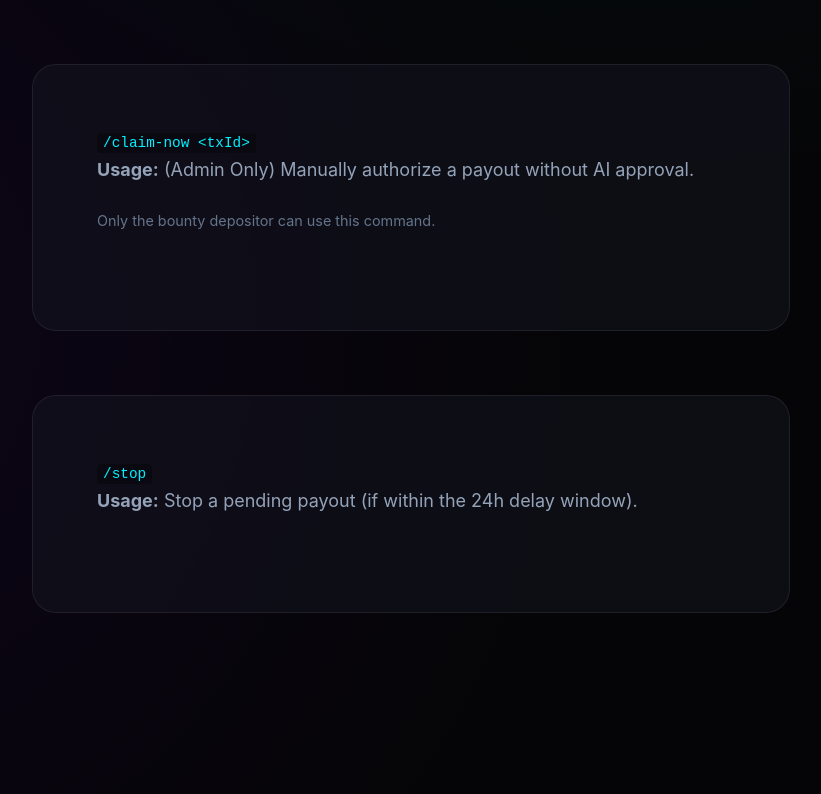
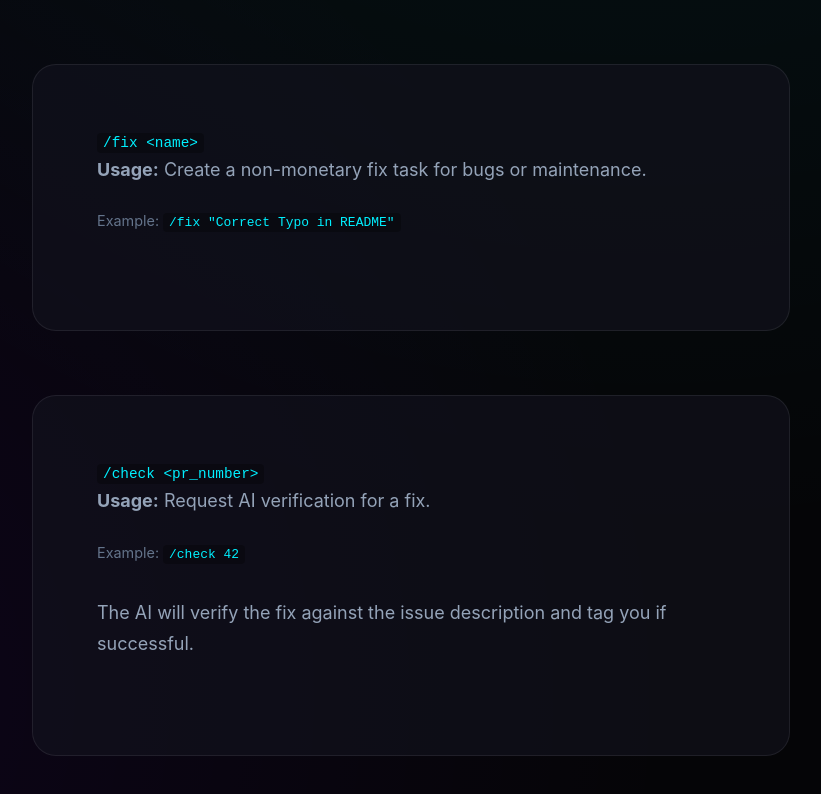
Before and after one commit to AlphaTechini/Near_Ai, a SvelteKit app in the folder Frontend/: page /docs in a window 1280 px wide. Shown: the part 2866-3660 px from the top of the page, without its empty margins (450-1271 px from the left). Built offline with nearby package versions, Linux system fonts and the light colour scheme.

Commit message:
feat: implement /fix and /check commands and update docs

```diff
--- a/Frontend/src/routes/docs/+page.svelte
+++ b/Frontend/src/routes/docs/+page.svelte
@@ -106,6 +106,21 @@
 						<p><strong>Usage:</strong> Post this on a PR to request AI review and payout.</p>
 						<p class="example">Example: <code>/claim 0x123...abc 15 0xWalletAddress...</code></p>
 						<p>The AI will verify the code diff against the issue description.</p>
+					</div>
+
+					<div class="command-card">
+						<code>/fix &lt;name&gt;</code>
+						<p><strong>Usage:</strong> Create a non-monetary fix task for bugs or maintenance.</p>
+						<p class="example">Example: <code>/fix "Correct Typo in README"</code></p>
+					</div>
+
+					<div class="command-card">
+						<code>/check &lt;pr_number&gt;</code>
+						<p><strong>Usage:</strong> Request AI verification for a fix.</p>
+						<p class="example">Example: <code>/check 42</code></p>
+						<p>
+							The AI will verify the fix against the issue description and tag you if successful.
+						</p>
 					</div>
 
 					<div class="command-card">
```
